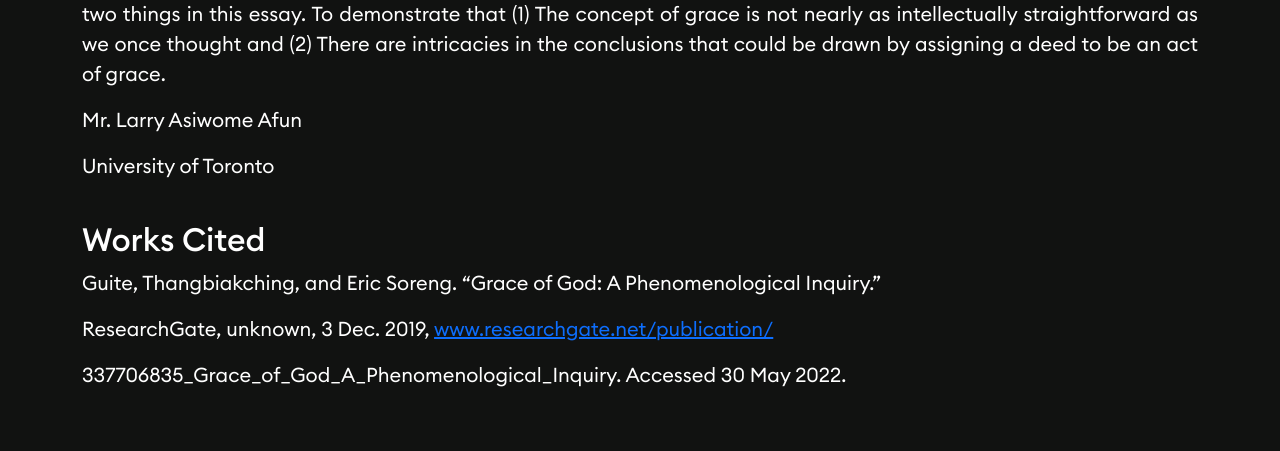
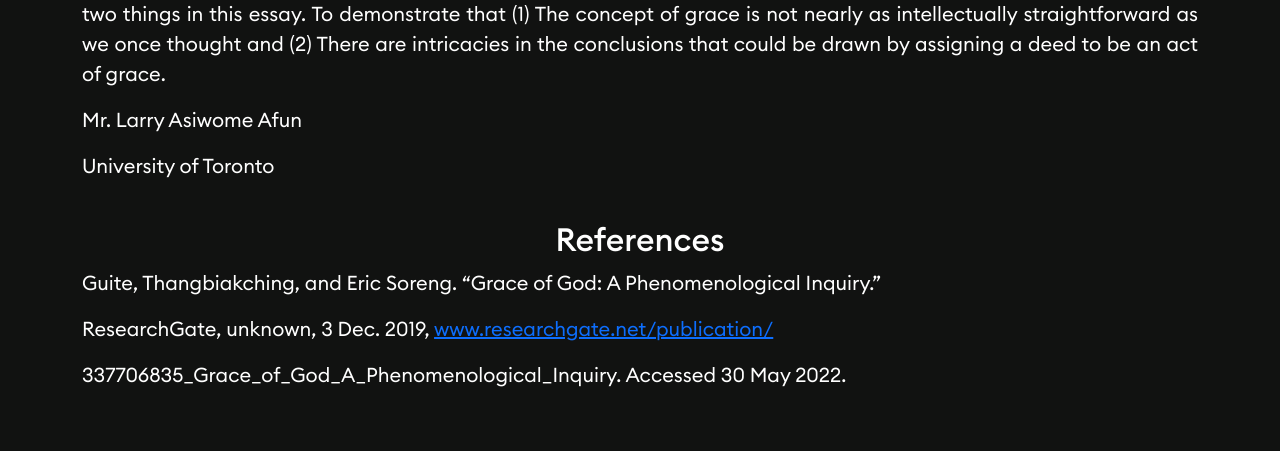
Before and after one commit to baabashinelle/theMemoire, a PHP site: page /grace.php in a window 1280 px wide. Shown: the part 2670-3121 px from the top of the page. Run offline with PHP 8.4, Linux system fonts and the light colour scheme.

Commit message:
edit  article on grace

```diff
--- a/grace.php
+++ b/grace.php
@@ -162,7 +162,7 @@ concept of grace is not nearly as intellectually straightforward as we once thou
 intricacies in the conclusions that could be drawn by assigning a deed to be an act of grace.</p>
         <p>Mr. Larry Asiwome Afun</p>
         <p>University of Toronto</p>
-        <h2 class="pt-4">Works Cited</h2>
+        <h2 class="text-center pt-4">References</h2>
         <p>
           Guite, Thangbiakching, and Eric Soreng. “Grace of God: A Phenomenological Inquiry.”
         </p>
```
